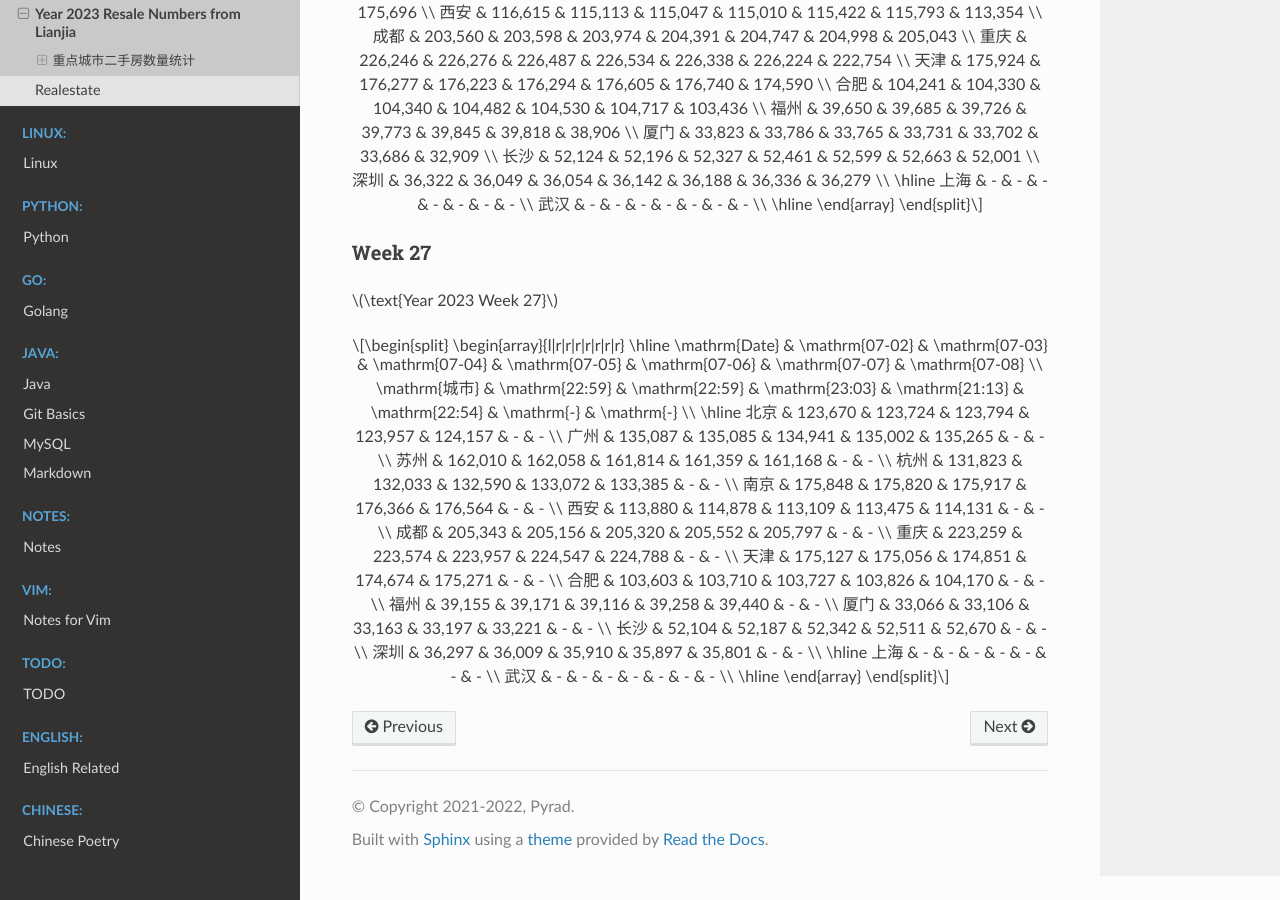
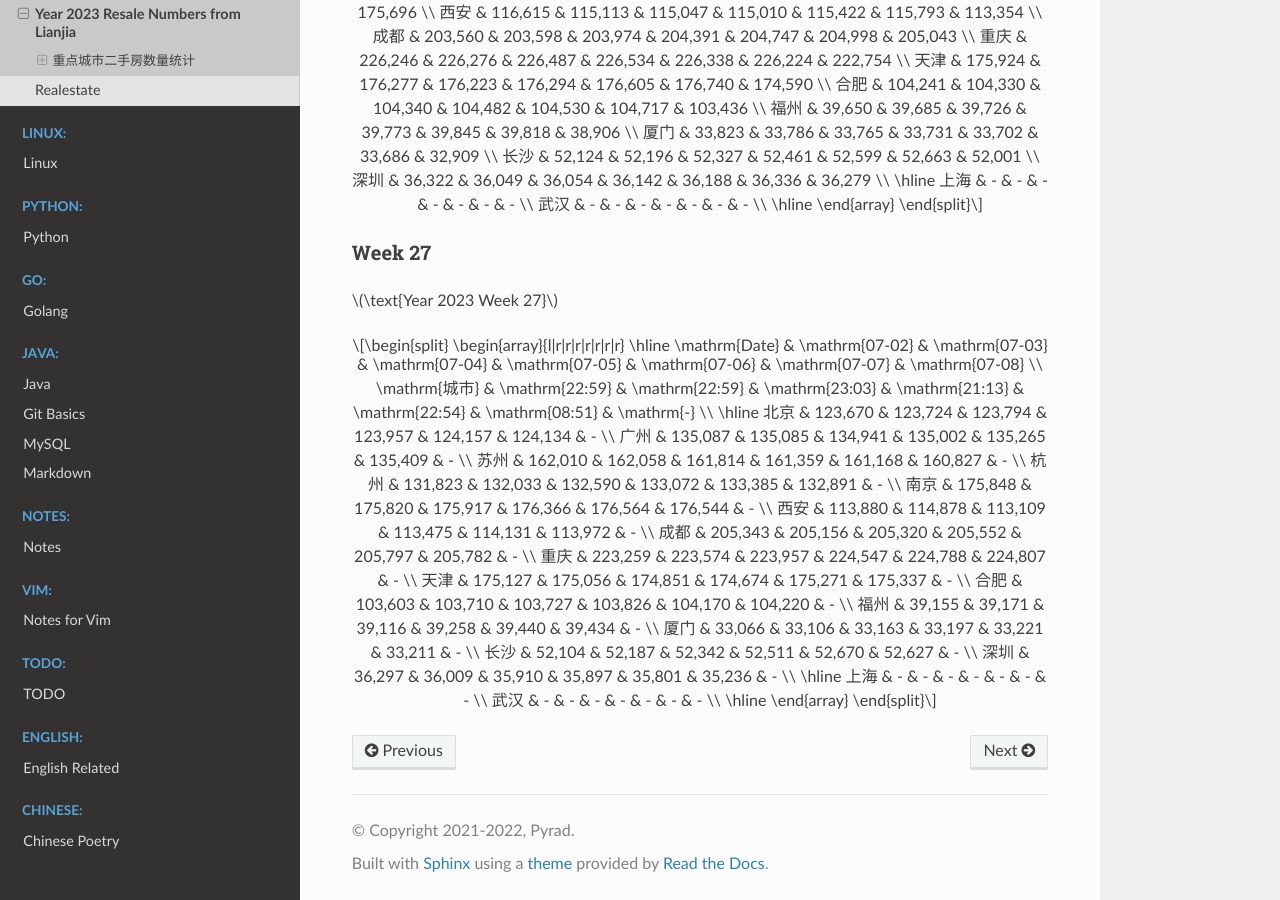
Before and after one commit to Pyrad/pyradnotes, a Sphinx documentation site: the page built from source/RealEstate/resalenumbers2023.md, in a window 1280 px wide and 900 px high, scrolled down 8363 px. Built offline with Sphinx 7.4.7 and the Read the Docs theme 2.0.0, drawn with Linux system fonts in a browser that asks for light colours; a script that is not in the unit is left out.

Commit message:
Realestate Update resale numbers 2023-07-07 08:59

```diff
--- a/source/RealEstate/resalenumbers2023.md
+++ b/source/RealEstate/resalenumbers2023.md
@@ -578,22 +578,22 @@
 \begin{array}{l|r|r|r|r|r|r|r}
 \hline
 \mathrm{Date} & \mathrm{07-02} & \mathrm{07-03} & \mathrm{07-04} & \mathrm{07-05} & \mathrm{07-06} & \mathrm{07-07} & \mathrm{07-08} \\
-\mathrm{城市} & \mathrm{22:59} & \mathrm{22:59} & \mathrm{23:03} & \mathrm{21:13} & \mathrm{22:54} & \mathrm{-} & \mathrm{-} \\
+\mathrm{城市} & \mathrm{22:59} & \mathrm{22:59} & \mathrm{23:03} & \mathrm{21:13} & \mathrm{22:54} & \mathrm{08:51} & \mathrm{-} \\
 \hline
-北京 & 123,670 & 123,724 & 123,794 & 123,957 & 124,157 & - & - \\
-广州 & 135,087 & 135,085 & 134,941 & 135,002 & 135,265 & - & - \\
-苏州 & 162,010 & 162,058 & 161,814 & 161,359 & 161,168 & - & - \\
-杭州 & 131,823 & 132,033 & 132,590 & 133,072 & 133,385 & - & - \\
-南京 & 175,848 & 175,820 & 175,917 & 176,366 & 176,564 & - & - \\
-西安 & 113,880 & 114,878 & 113,109 & 113,475 & 114,131 & - & - \\
-成都 & 205,343 & 205,156 & 205,320 & 205,552 & 205,797 & - & - \\
-重庆 & 223,259 & 223,574 & 223,957 & 224,547 & 224,788 & - & - \\
-天津 & 175,127 & 175,056 & 174,851 & 174,674 & 175,271 & - & - \\
-合肥 & 103,603 & 103,710 & 103,727 & 103,826 & 104,170 & - & - \\
-福州 & 39,155 & 39,171 & 39,116 & 39,258 & 39,440 & - & - \\
-厦门 & 33,066 & 33,106 & 33,163 & 33,197 & 33,221 & - & - \\
-长沙 & 52,104 & 52,187 & 52,342 & 52,511 & 52,670 & - & - \\
-深圳 & 36,297 & 36,009 & 35,910 & 35,897 & 35,801 & - & - \\
+北京 & 123,670 & 123,724 & 123,794 & 123,957 & 124,157 & 124,134 & - \\
+广州 & 135,087 & 135,085 & 134,941 & 135,002 & 135,265 & 135,409 & - \\
+苏州 & 162,010 & 162,058 & 161,814 & 161,359 & 161,168 & 160,827 & - \\
+杭州 & 131,823 & 132,033 & 132,590 & 133,072 & 133,385 & 132,891 & - \\
+南京 & 175,848 & 175,820 & 175,917 & 176,366 & 176,564 & 176,544 & - \\
+西安 & 113,880 & 114,878 & 113,109 & 113,475 & 114,131 & 113,972 & - \\
+成都 & 205,343 & 205,156 & 205,320 & 205,552 & 205,797 & 205,782 & - \\
+重庆 & 223,259 & 223,574 & 223,957 & 224,547 & 224,788 & 224,807 & - \\
+天津 & 175,127 & 175,056 & 174,851 & 174,674 & 175,271 & 175,337 & - \\
+合肥 & 103,603 & 103,710 & 103,727 & 103,826 & 104,170 & 104,220 & - \\
+福州 & 39,155 & 39,171 & 39,116 & 39,258 & 39,440 & 39,434 & - \\
+厦门 & 33,066 & 33,106 & 33,163 & 33,197 & 33,221 & 33,211 & - \\
+长沙 & 52,104 & 52,187 & 52,342 & 52,511 & 52,670 & 52,627 & - \\
+深圳 & 36,297 & 36,009 & 35,910 & 35,897 & 35,801 & 35,236 & - \\
 \hline
 上海 & - & - & - & - & - & - & - \\
 武汉 & - & - & - & - & - & - & - \\
```
Also changed, not shown: 1 other file.
